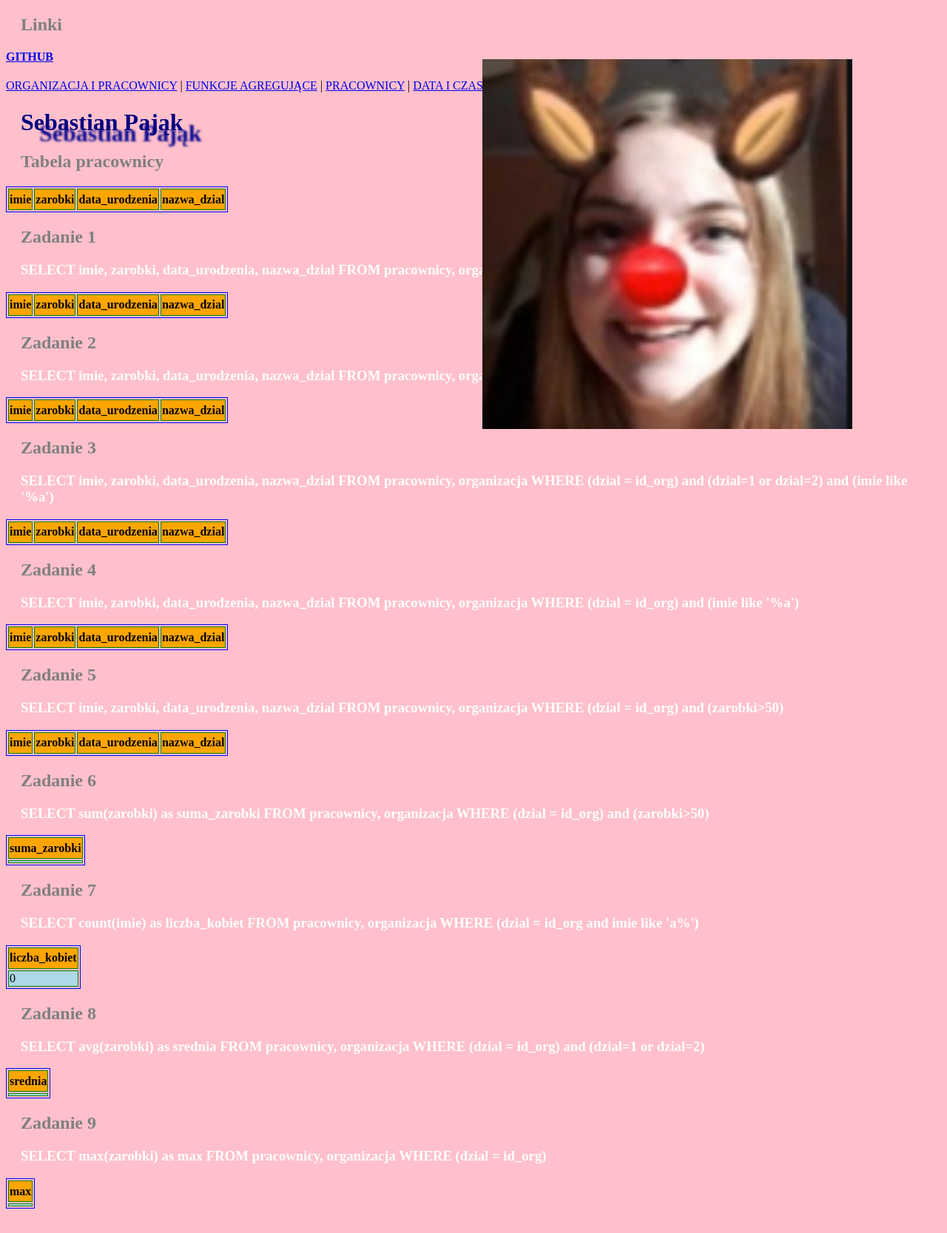
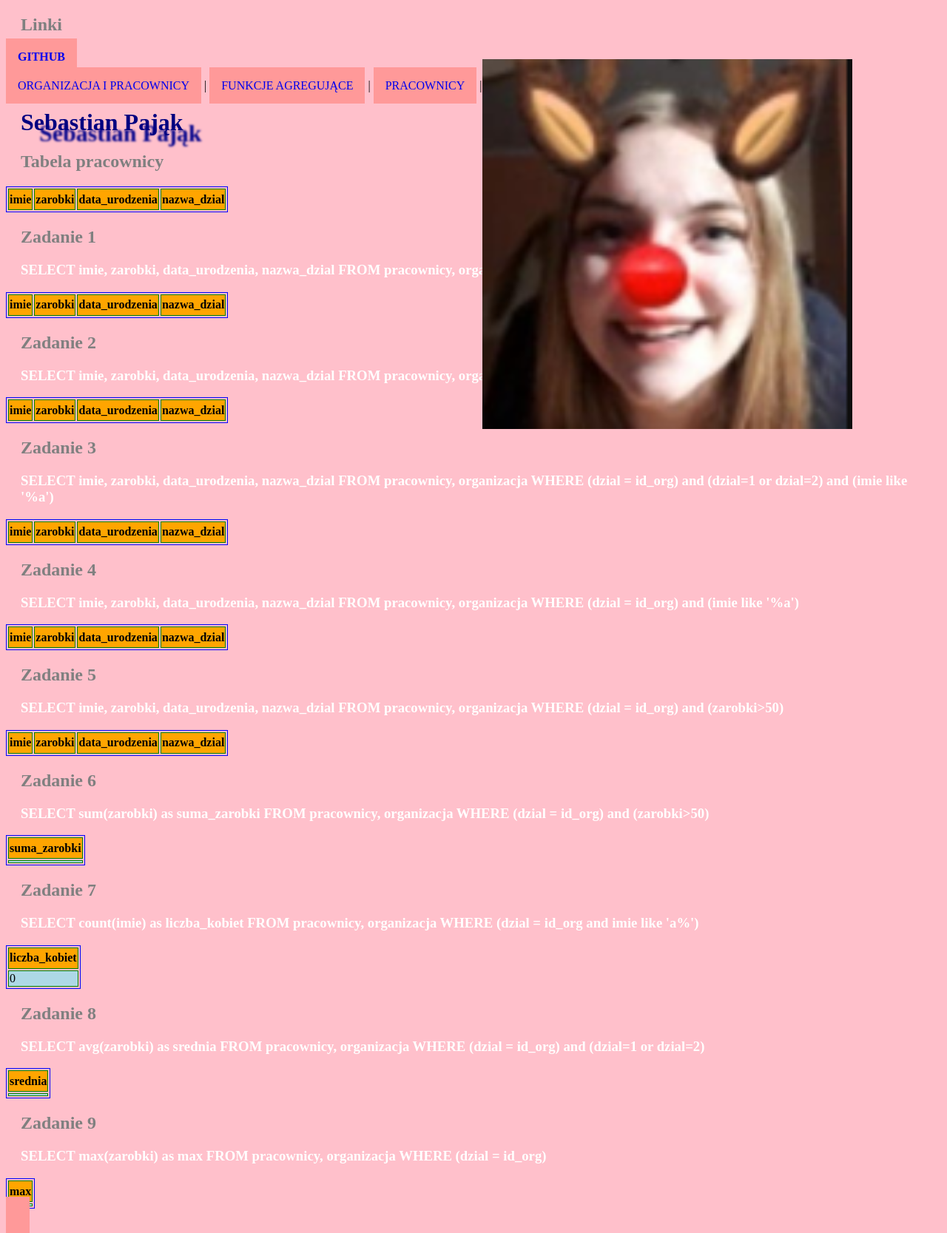
Before and after one commit to SK-2019/php-sql-wprowadzenie-pajak-sebastian, a PHP site: page /index.php in a window 1280 px wide. Shown: the whole page at 74% size. Before the commit the page ends 1634 px from the top, so only its background shows below. Run offline with PHP 8.4, Linux system fonts and the light colour scheme; data that the repository does not hold is empty.

Commit message:
Update style.css

```diff
--- a/style.css
+++ b/style.css
@@ -54,3 +54,13 @@ body {
       right: 10%;
       position: absolute;
   }
+
+a {
+text-decoration: none;
+background-color: #ff9999;
+padding: 1rem;
+}
+
+a:hover {
+  background-color: #ffe6e6;
+  }
```
